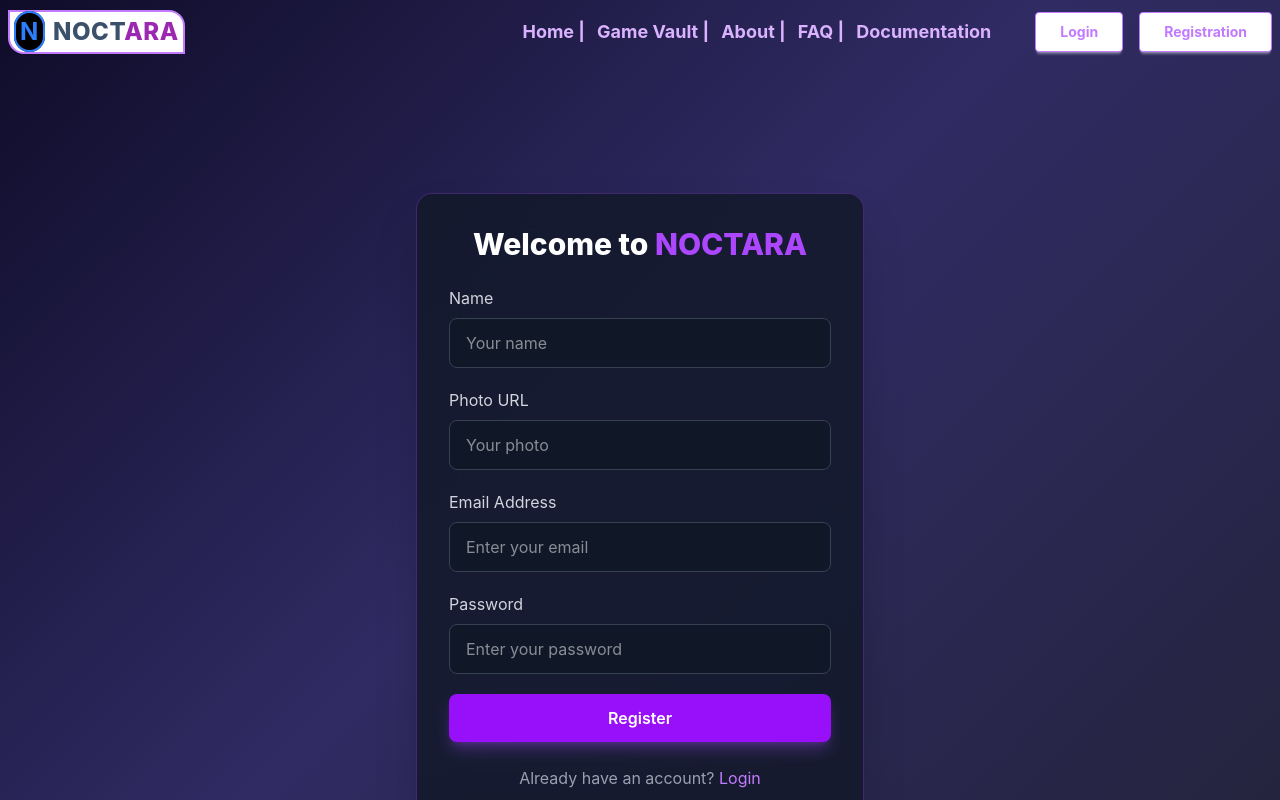
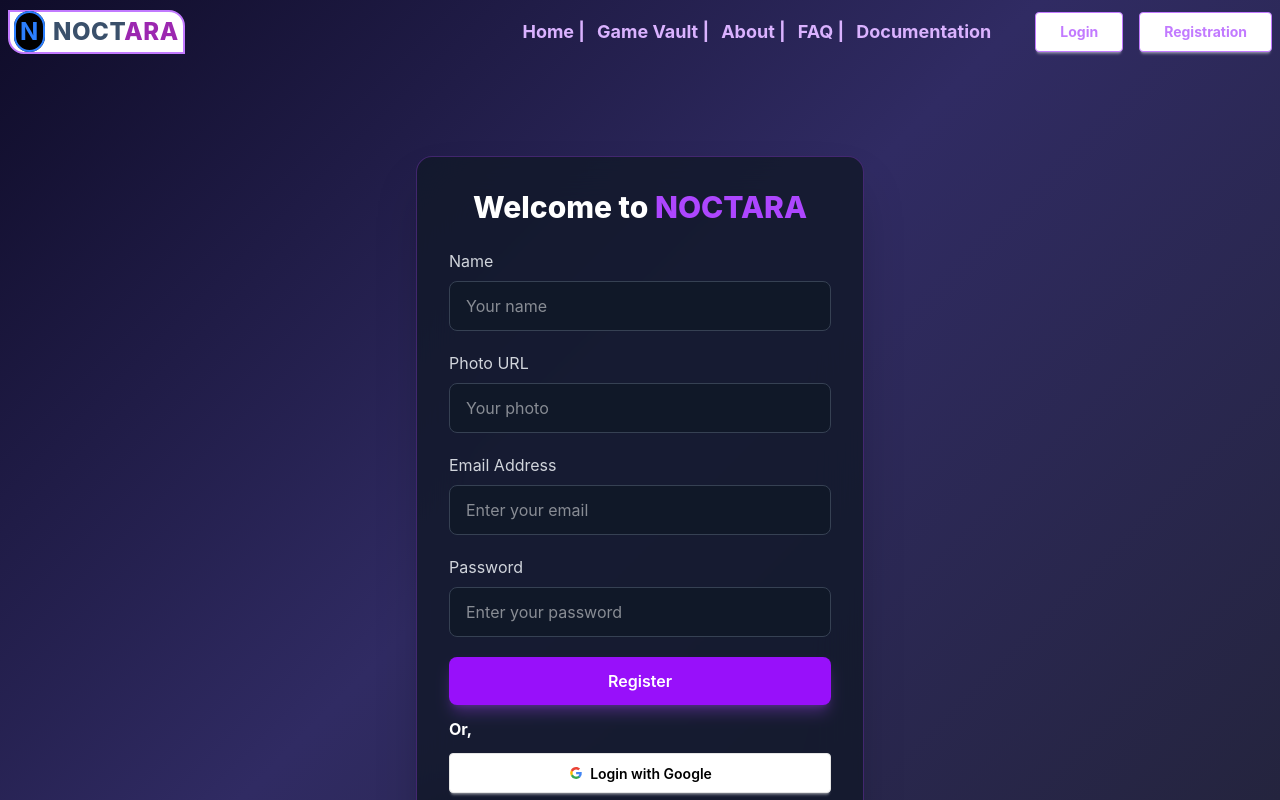
Before and after one commit to Payellium/noctara-game-hub, a React (Vite) app: page /register in a window 1280 px wide. Shown: the top 800 px of the page. Built offline with nearby package versions, Linux system fonts and the light colour scheme; no server answers.

Commit message:
implemented private router function for logged in user

```diff
--- a/src/Provider/AuthProvider.jsx
+++ b/src/Provider/AuthProvider.jsx
@@ -1,19 +1,40 @@
 import React, { createContext, useEffect, useState } from 'react';
-import { createUserWithEmailAndPassword, getAuth, onAuthStateChanged } from "firebase/auth";
+import { createUserWithEmailAndPassword, getAuth, onAuthStateChanged, signInWithEmailAndPassword, signInWithPopup, signOut } from "firebase/auth";
 import app from '../firebase/firebase.config';
+
 export const AuthContext = createContext();
 
 const auth = getAuth(app);
+
+
+
 const AuthProvider = ({children}) => {
     const [user, setUser] = useState(null);
+    const [loading, setLoading] = useState(true);
+    console.log(user)
 
     const createUser = (email, password)=>{
+        setLoading(true);
         return createUserWithEmailAndPassword(auth, email, password);
+    }
+
+    const googleSignIn = ()=>{
+        return signInWithPopup(auth);
+    }
+
+    const signIn = (email, password)=>{
+        setLoading(true)
+        return signInWithEmailAndPassword(auth, email, password);
+    }
+
+    const logOut = ()=>{
+        return signOut(auth);
     }
 
     useEffect(()=>{
         const unsubscribe = onAuthStateChanged(auth, (currentUser)=>{
             setUser(currentUser);
+            setLoading(false);
         })
         return()=>{
             unsubscribe();
@@ -24,7 +45,11 @@ const AuthProvider = ({children}) => {
         user,
         setUser,
         createUser,
-
+        signIn,
+        googleSignIn,
+        logOut,
+        loading,
+        setLoading
     }
     return (
         <div>
--- /dev/null
+++ b/src/Provider/PrivateRoute.jsx
@@ -0,0 +1,20 @@
+import React, { use } from 'react';
+import { AuthContext } from './AuthProvider';
+import { Navigate } from 'react-router';
+import Loading from '../components/Loading';
+
+const PrivateRoute = ({children}) => {
+    const {user, loading} = use(AuthContext);
+
+    if(loading){
+        return <Loading></Loading>
+    }
+
+    if(user && user?.email){
+        return children;
+    }
+    return <Navigate to="/login"></Navigate>
+
+};
+
+export default PrivateRoute;
--- /dev/null
+++ b/src/components/Loading.jsx
@@ -0,0 +1,32 @@
+import { motion } from "framer-motion";
+
+const Loading = () => {
+  return (
+    <div className="flex items-center justify-center min-h-screen bg-gradient-to-br from-[#0f0c29] via-[#302b63] to-[#24243e]">
+
+      <div className="relative flex items-center justify-center w-32 h-32">
+
+        {/* Orbiting Dot */}
+        <motion.div
+          animate={{ rotate: 360 }}
+          transition={{ repeat: Infinity, duration: 4, ease: "linear" }}
+          className="absolute w-full h-full"
+        >
+          <div className="w-3 h-3 bg-purple-500 rounded-full absolute top-0 left-1/2 -translate-x-1/2 shadow-[0_0_10px_#a855f7]" />
+        </motion.div>
+
+        {/* Floating Logo */}
+        <motion.div
+          animate={{ y: [0, -10, 0] }}
+          transition={{ duration: 2, repeat: Infinity, ease: "easeInOut" }}
+          className="w-20 h-20 rounded-full border-4 border-purple-500 flex items-center justify-center shadow-[0_0_25px_#a855f7]"
+        >
+          <span className="text-4xl font-bold text-white">N</span>
+        </motion.div>
+      </div>
+
+    </div>
+  );
+};
+
+export default Loading;
--- a/src/components/Navbar.jsx
+++ b/src/components/Navbar.jsx
@@ -1,15 +1,31 @@
 import React, { use } from "react";
 import { Link, NavLink } from "react-router";
 import { AuthContext } from "../Provider/AuthProvider";
+import userIcon from "../assets/icons8-user-50.png"
 
 const Navbar = () => {
-  const { user } = use(AuthContext);
+  const { user, logOut } = use(AuthContext);
+
+  const handleLogout = () => {
+    console.log("User trying to Log out");
+    logOut()
+      .then(() => {
+        alert("Logged Out Successfully");
+      })
+      .catch((error) => {
+        console.log(error);
+      });
+  };
+
   const links = (
     <>
       <NavLink to="/" className="font-bold text-lg mr-3 hover:text-purple-800">
         Home |
       </NavLink>
-      <NavLink to="/all-games" className="font-bold text-lg mr-3 hover:text-purple-800">
+      <NavLink
+        to="/all-games"
+        className="font-bold text-lg mr-3 hover:text-purple-800"
+      >
         Game Vault |
       </NavLink>
       <NavLink
@@ -83,7 +99,7 @@ const Navbar = () => {
         </Link>
       </div>
 
-      <div className="navbar-end">
+      <div className="navbar-center">
         <div className="navbar-center hidden lg:flex">
           <ul className="menu menu-horizontal text-purple-300 font-bold px-1">
             {links}
@@ -91,8 +107,18 @@ const Navbar = () => {
         </div>
         <div className="ml-5">
           {user ? (
-            <div>
-              {user && user.email} <button className="btn">Log out</button>
+            <div className="flex items-center gap-2">
+              <img
+                className="w-9 h-9 rounded-full"
+                src={userIcon}
+                alt="user"
+              />
+              <button
+                onClick={handleLogout}
+                className="btn mr-1 hidden md:mr-4 bg-white relative md:inline-block px-3 md:px-6 py-2 border border-purple-400 text-purple-400 font-bold rounded transition-all duration-300 hover:bg-purple-500 hover:text-white hover:shadow-lg"
+              >
+                Log out
+              </button>
             </div>
           ) : (
             <div className="flex flex-col-reverse md:flex-row ml-5">
--- /dev/null
+++ b/src/pages/ErrorPage.jsx
@@ -0,0 +1,55 @@
+import React from "react";
+import { motion } from "framer-motion";
+import { Link } from "react-router";
+
+const ErrorPage = () => {
+  return (
+    <div
+      className="min-h-screen flex flex-col items-center justify-center
+        bg-linear-to-br from-[#0f0c29] via-[#302b63] to-[#24243e] text-white text-center"
+    >
+      {/* 404 Text */}
+      <motion.h1
+        animate={{ y: [0, -20, 0] }}
+        transition={{ duration: 2, repeat: Infinity }}
+        className="text-8xl font-extrabold text-purple-400"
+      >
+        404
+      </motion.h1>
+
+      {/* Message */}
+      <motion.p
+        initial={{ opacity: 0 }}
+        animate={{ opacity: 1 }}
+        transition={{ delay: 0.3 }}
+        className="mt-4 text-xl text-gray-300"
+      >
+        You've reached a forbidden level.
+      </motion.p>
+
+      {/* N Logo */}
+      <motion.div
+        animate={{ rotate: 360 }}
+        transition={{ duration: 8, repeat: Infinity, ease: "linear" }}
+        className="mt-8 w-20 h-20 rounded-full border-4 border-purple-500
+        flex items-center justify-center shadow-[0_0_25px_#a855f7]"
+      >
+        <span className="text-3xl font-bold">N</span>
+      </motion.div>
+
+      {/* Button */}
+      <Link to="/">
+        <motion.button
+          whileHover={{ scale: 1.1 }}
+          whileTap={{ scale: 0.9 }}
+          className="mt-10 px-6 py-3 bg-purple-600 rounded-lg font-semibold
+          hover:bg-purple-500 transition"
+        >
+          Return to Base
+        </motion.button>
+      </Link>
+    </div>
+  );
+};
+
+export default ErrorPage;
--- a/src/pages/Login.jsx
+++ b/src/pages/Login.jsx
@@ -1,15 +1,26 @@
-import React from "react";
+import React, { use } from "react";
 
-import { Link } from "react-router";
-
+import { Link, useNavigate } from "react-router";
+import { AuthContext } from "../Provider/AuthProvider";
 
 const Login = () => {
+  const { signIn } = use(AuthContext);
+  const navigate = useNavigate();
   const handleSignIn = (e) => {
     e.preventDefault();
 
     const email = e.target.email.value;
     const password = e.target.password.value;
     console.log(email, password);
+
+    signIn(email, password)
+    .then((result)=>{
+      console.log(result.user);
+      navigate("/");
+    })
+    .catch(error=>{
+      console.log(error);
+    })
   };
   return (
     <div>
--- a/src/pages/Register.jsx
+++ b/src/pages/Register.jsx
@@ -2,9 +2,8 @@ import React, { use } from "react";
 import { Link } from "react-router";
 import { AuthContext } from "../Provider/AuthProvider";
 
-
 const Register = () => {
-  const {createUser, setUser} = use(AuthContext);
+  const { createUser, setUser } = use(AuthContext);
   const handleRegister = (e) => {
     e.preventDefault();
 
@@ -12,18 +11,19 @@ const Register = () => {
     const photo = e.target.photo.value;
     const email = e.target.email.value;
     const password = e.target.password.value;
-    console.log({name, photo, email, password});
+    console.log({ name, photo, email, password });
 
     createUser(email, password)
-    .then(result => {
-      const user = result.user;
-      console.log(user);
-      setUser(user);
-    })
-    .catch(error=>{
-      console.log(error);
-    })
+      .then((result) => {
+        const user = result.user;
+        console.log(user);
+        setUser(user);
+      })
+      .catch((error) => {
+        console.log(error);
+      });
   };
+
   return (
     <div>
       <div className="min-h-screen flex items-center justify-center px-4 pt-24">
@@ -82,6 +82,39 @@ const Register = () => {
               Register
             </button>
           </form>
+          <div>
+            <p className="my-3 font-bold">Or,</p>
+            <Link className="btn bg-white w-full text-black border-[#e5e5e5]">
+              <svg
+                aria-label="Google logo"
+                width="16"
+                height="16"
+                xmlns="http://www.w3.org/2000/svg"
+                viewBox="0 0 512 512"
+              >
+                <g>
+                  <path d="m0 0H512V512H0" fill="#fff"></path>
+                  <path
+                    fill="#34a853"
+                    d="M153 292c30 82 118 95 171 60h62v48A192 192 0 0190 341"
+                  ></path>
+                  <path
+                    fill="#4285f4"
+                    d="m386 400a140 175 0 0053-179H260v74h102q-7 37-38 57"
+                  ></path>
+                  <path
+                    fill="#fbbc02"
+                    d="m90 341a208 200 0 010-171l63 49q-12 37 0 73"
+                  ></path>
+                  <path
+                    fill="#ea4335"
+                    d="m153 219c22-69 116-109 179-50l55-54c-78-75-230-72-297 55"
+                  ></path>
+                </g>
+              </svg>
+              Login with Google
+            </Link>
+          </div>
 
           <p className="text-center text-gray-400 mt-6">
             Already have an account?{" "}
--- a/src/routes/router.jsx
+++ b/src/routes/router.jsx
@@ -8,6 +8,8 @@ import Register from "../pages/Register";
 import AllGames from "../pages/AllGames";
 import Home from "../pages/Home";
 import GameDetails from "../pages/GameDetails";
+import PrivateRoute from "../Provider/PrivateRoute";
+import ErrorPage from "../pages/ErrorPage";
 
 const router = createBrowserRouter([
   {
@@ -26,7 +28,9 @@ const router = createBrowserRouter([
       },
       {
         path: "/game-details/:id",
-        element: <GameDetails></GameDetails>,
+        element: <PrivateRoute>
+          <GameDetails></GameDetails>
+        </PrivateRoute>,
         loader: () => fetch("/games.json"),
       },
       {
@@ -54,7 +58,7 @@ const router = createBrowserRouter([
 
   {
     path: "/*",
-    element: <h2>Error404</h2>,
+    element: <ErrorPage></ErrorPage>
   },
 ]);
 
```
Also changed, not shown: src/assets/icons8-user-48.png (added).
